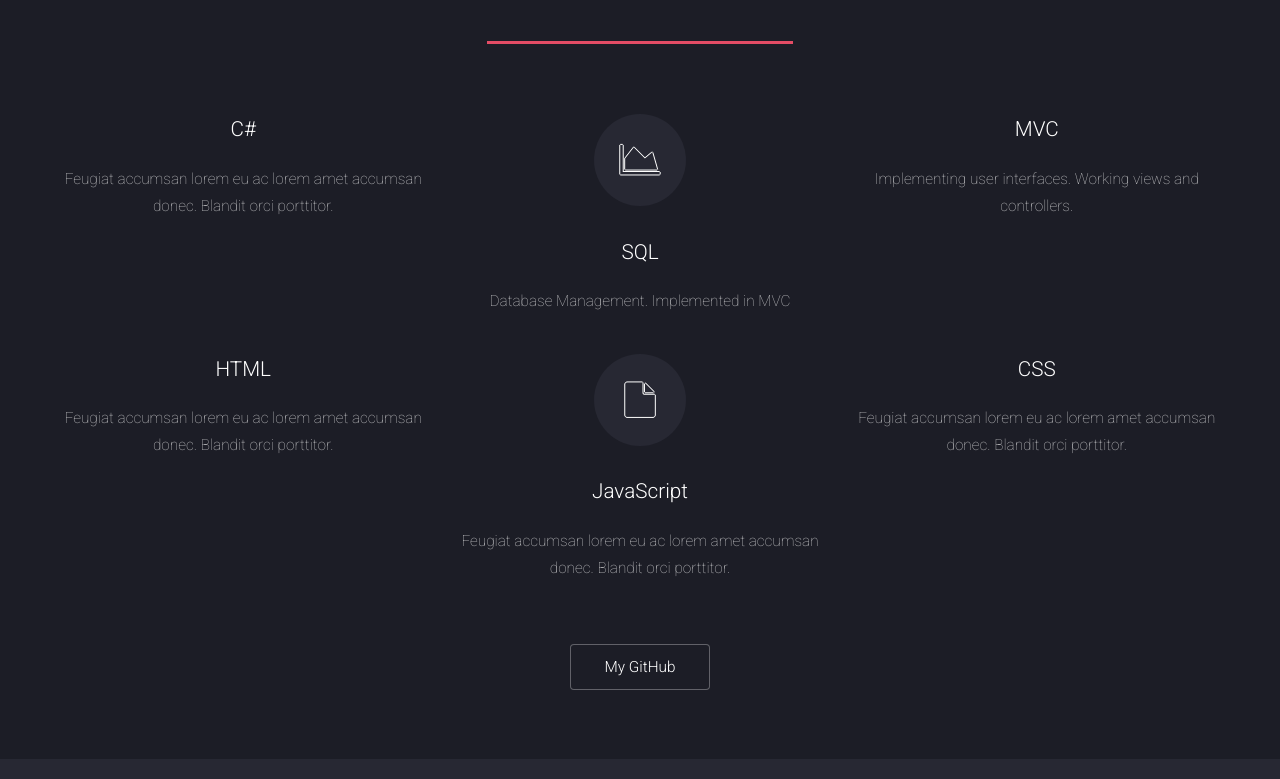
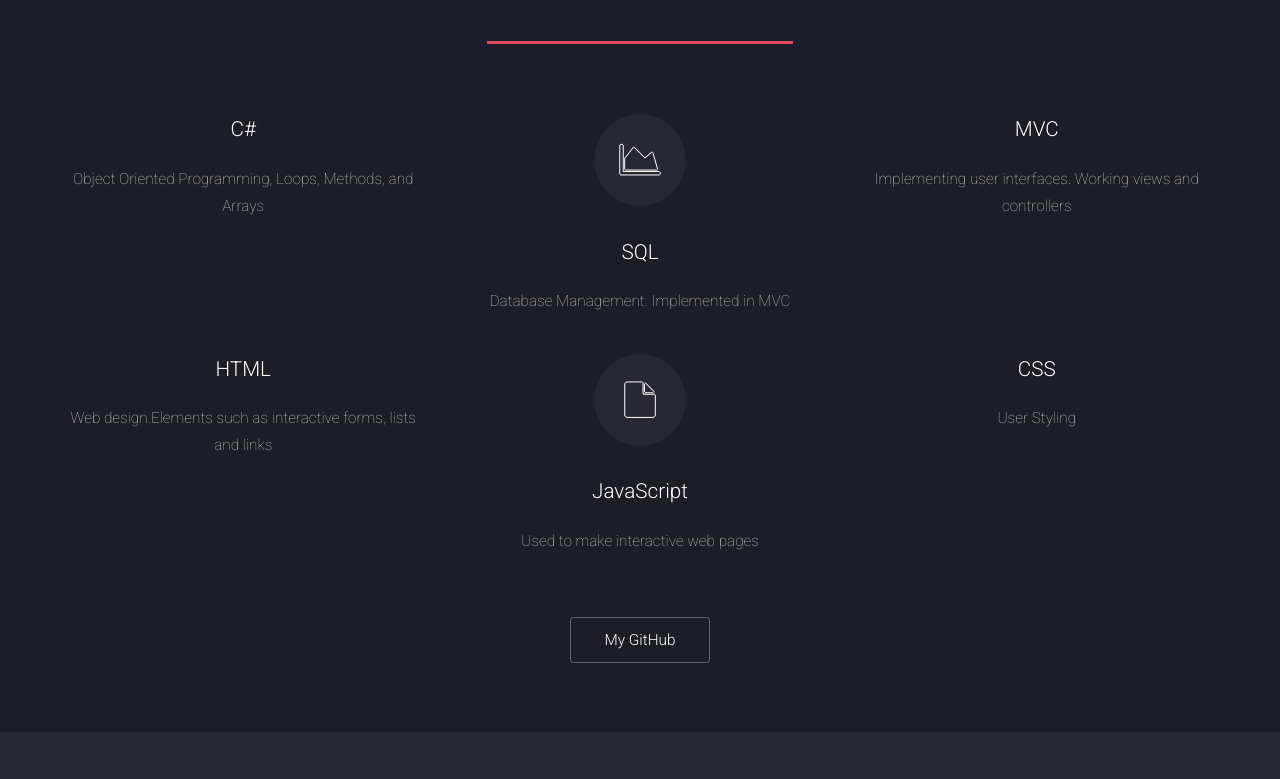
Before and after one commit to DavidGomez27/DavidGomez27.github.io, a plain HTML site: page Documents/Visual Studio 2015/WebSites/PortfolioProject/index.html in a window 1280 px wide. Shown: the part 4163-4942 px from the top of the page. Drawn offline with Linux system fonts and the light colour scheme.

Commit message:
finalized

```diff
--- a/Documents/Visual Studio 2015/WebSites/PortfolioProject/index.html
+++ b/Documents/Visual Studio 2015/WebSites/PortfolioProject/index.html
@@ -130,7 +130,7 @@
                         <li><a href="https://github.com/DavidGomez27/Tuscany" class="button">Learn More</a></li>
                     </ul>
                 </div>
-                <a href="#three" class="goto-next scrolly">Next</a>
+                <!--<a href="#three" class="goto-next scrolly">Next</a>-->
             </section>
 
 			<!-- Four -->
@@ -145,7 +145,7 @@
 								<section class="4u 6u(medium) 12u$(xsmall)">
 
 									<h3>C#</h3>
-									<p>Feugiat accumsan lorem eu ac lorem amet accumsan donec. Blandit orci porttitor.</p>
+									<p>Object Oriented Programming, Loops, Methods, and Arrays</p>
 								</section>
 								<section class="4u 6u$(medium) 12u$(xsmall)">
 									<span class="icon alt major fa-area-chart"></span>
@@ -155,22 +155,22 @@
 								<section class="4u$ 6u(medium) 12u$(xsmall)">
 									<span class=""></span>
 									<h3>MVC</h3>
-									<p>Implementing user interfaces. Working views and controllers.</p>
+									<p>Implementing user interfaces. Working views and controllers</p>
 								</section>
 								<section class="4u 6u$(medium) 12u$(xsmall)">
 									<span class=""></span>
 									<h3>HTML</h3>
-									<p>Feugiat accumsan lorem eu ac lorem amet accumsan donec. Blandit orci porttitor.</p>
+									<p>Web design.Elements such as interactive forms, lists and links</p>
 								</section>
 								<section class="4u 6u(medium) 12u$(xsmall)">
 									<span class="icon alt major fa-file"></span>
 									<h3>JavaScript</h3>
-									<p>Feugiat accumsan lorem eu ac lorem amet accumsan donec. Blandit orci porttitor.</p>
+									<p>Used to make interactive web pages</p>
 								</section>
 								<section class="4u$ 6u$(medium) 12u$(xsmall)">
 									<span class=""></span>
 									<h3>CSS</h3>
-									<p>Feugiat accumsan lorem eu ac lorem amet accumsan donec. Blandit orci porttitor.</p>
+									<p>User Styling </p>
 								</section>
 							</div>
 						</div>
```
